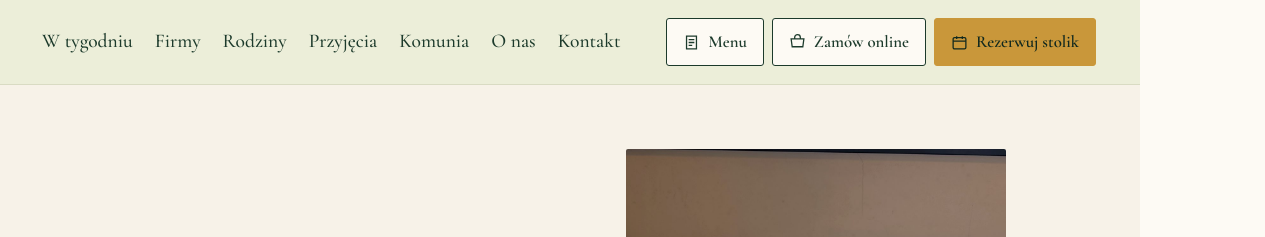
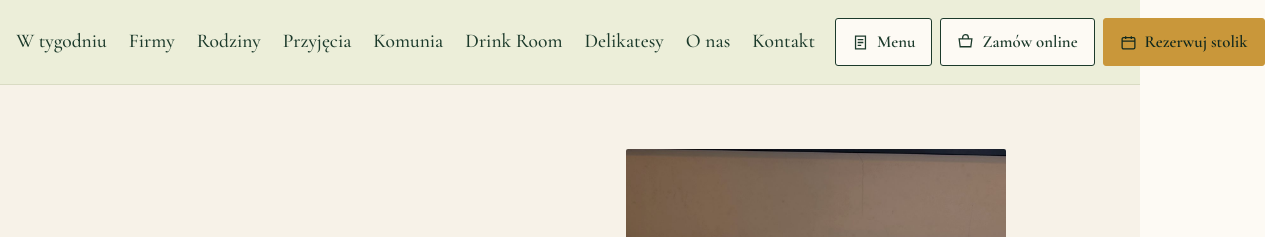
Before and after one commit to Lonviq2026/san-lorenzo-2026, a plain HTML site: page komunia2027.html in a window 1280 px wide. Shown: the top 237 px of the page, 140-1405 px from the left, 1265 px wide, since content can reach past the window. Drawn offline with nearby package versions, Linux system fonts and the light colour scheme.

Commit message:
Add nav links to Drink Room and Delikatesy

```diff
--- a/komunia2027.html
+++ b/komunia2027.html
@@ -221,6 +221,8 @@
       <li><a href="index.html#rodziny">Rodziny</a></li>
       <li><a href="index.html#imprezy">Przyjęcia</a></li>
       <li><a href="#top">Komunia</a></li>
+      <li><a href="drinkroom.html">Drink Room</a></li>
+      <li><a href="delikatesysanlorenzo.html">Delikatesy</a></li>
       <li><a href="index.html#onas">O nas</a></li>
       <li><a href="index.html#kontakt">Kontakt</a></li>
     </ul>
```
